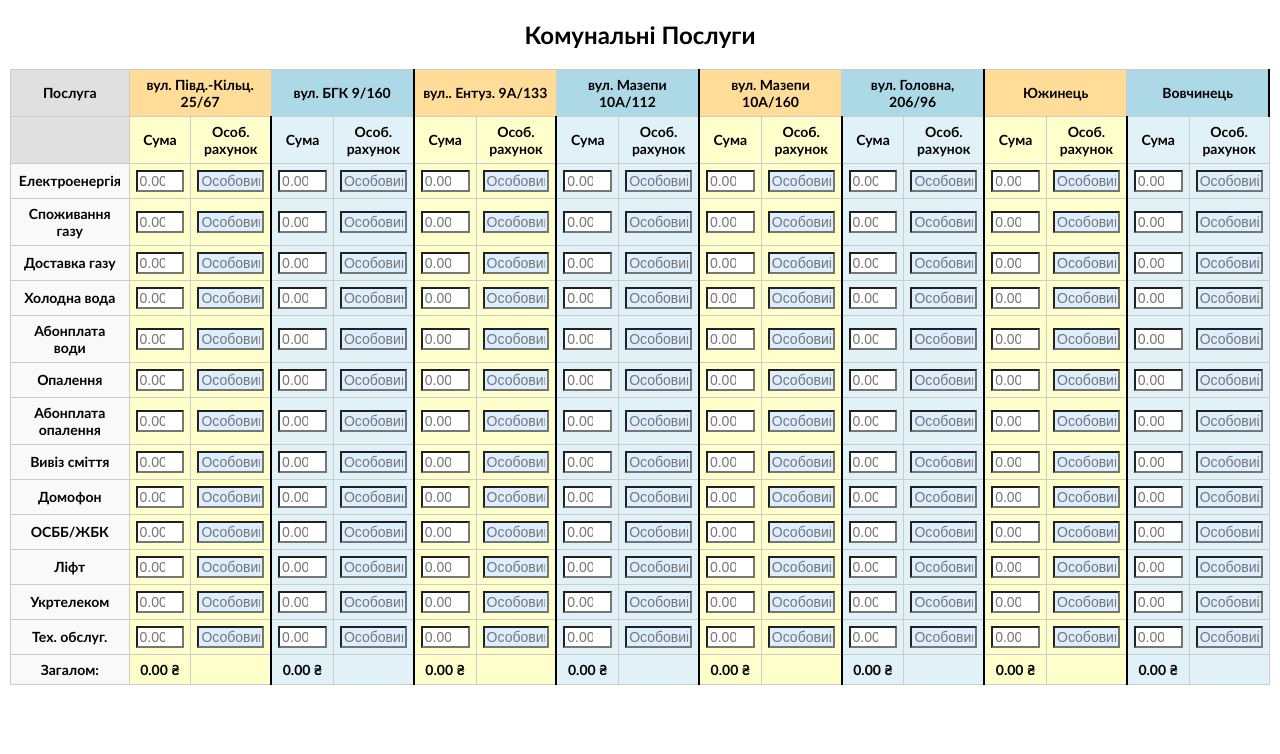
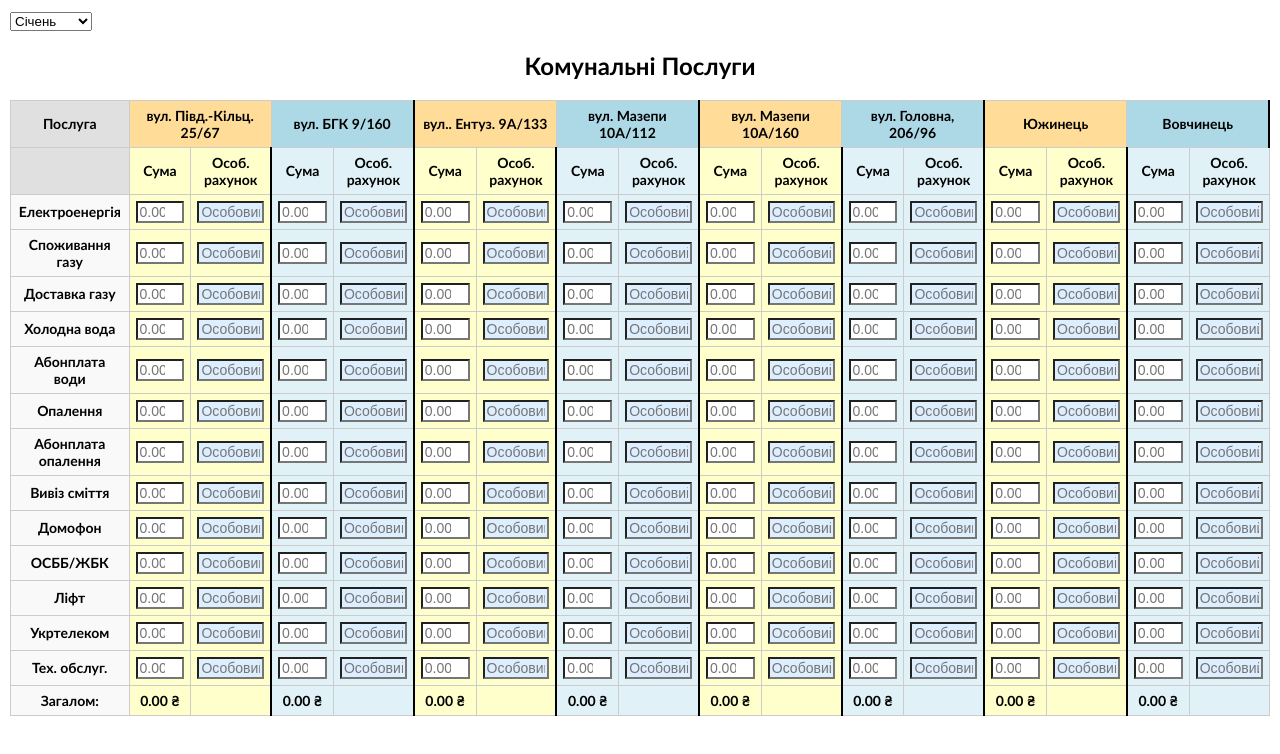
Before and after one commit to wlom1/komunalni-poslugi, a plain HTML site: page index.html in a window 1280 px wide. Drawn offline with Linux system fonts and the light colour scheme.

Commit message:
Update index.html
Додав мвсяці

```diff
--- a/index.html
+++ b/index.html
@@ -250,6 +250,20 @@ window.onload = function() {
 </script>
 </head>
 <body>
+    <select id="monthSelector">
+    <option value="01">Січень</option>
+    <option value="02">Лютий</option>
+    <option value="03">Березень</option>
+    <option value="04">Квітень</option>
+    <option value="05">Травень</option>
+    <option value="06">Червень</option>
+    <option value="07">Липень</option>
+    <option value="08">Серпень</option>
+    <option value="09">Вересень</option>
+    <option value="10">Жовтень</option>
+    <option value="11">Листопад</option>
+    <option value="12">Грудень</option>
+</select>
 <h2 style="text-align:center;">Комунальні Послуги</h2>
 <div style="overflow-x: auto;">
 <table>
```
